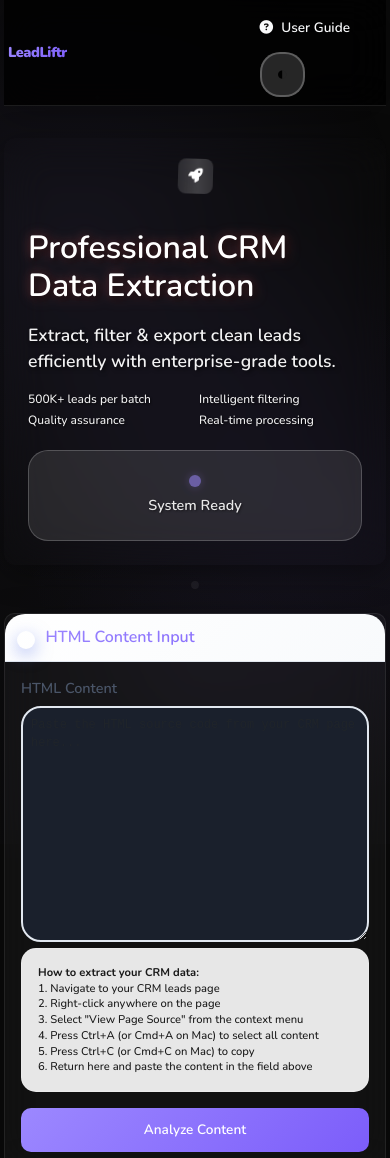
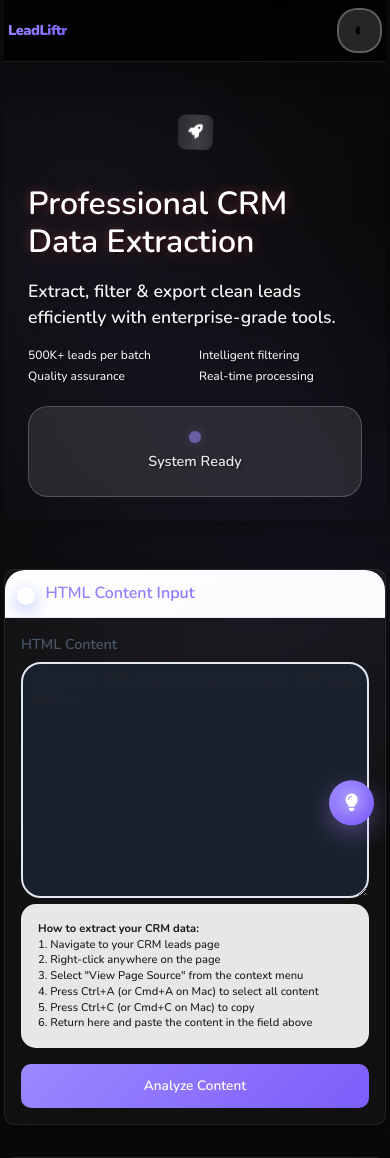
Before and after one commit to ashleighcodess/Leadliftr, a Flask app: template templates/simple_index.html in a window 390 px wide. Shown: the top 1158 px of the page. Run offline with Flask 3, Linux system fonts and the light colour scheme; the template is opened without the code that fills it, so the values that code supplies are empty; some libraries are stand-ins or nearby versions.

Commit message:
Improve user experience by relocating guide and adjusting mobile theme switch
Implements a floating lightbulb user guide button and repositions the theme toggle on mobile devices via CSS and HTML updates.

Replit-Commit-Author: Agent
Replit-Commit-Session-Id: 72e68ea3-9b9c-42d6-bf71-49370e48d499
Replit-Commit-Screenshot-Url: https://storage.googleapis.com/screenshot-production-us-central1/b1c5c53a-c104-4257-8141-a9a8c1face0a/72e68ea3-9b9c-42d6-bf71-49370e48d499/HvWxdvQ

```diff
--- a/static/style.css
+++ b/static/style.css
@@ -1599,14 +1599,79 @@ body.light-mode .btn-outline-light {
     border-color: #2d3748 !important;
 }
 
-body.light-mode .btn-outline-light:hover {
-    background-color: #2d3748 !important;
-    color: white !important;
+/* Floating Guide Button */
+.floating-guide-container {
+    position: fixed;
+    bottom: 2rem;
+    right: 2rem;
+    z-index: 1000;
+}
+
+.floating-guide-btn {
+    display: flex;
+    align-items: center;
+    justify-content: center;
+    width: 60px;
+    height: 60px;
+    background: var(--purple-gradient);
+    color: white;
+    border-radius: 50%;
+    text-decoration: none;
+    box-shadow: 0 8px 25px rgba(156, 136, 255, 0.4);
+    transition: all 0.3s ease;
+    animation: float-gentle 3s ease-in-out infinite;
+}
+
+.floating-guide-btn:hover {
+    transform: translateY(-5px) scale(1.1);
+    box-shadow: 0 15px 35px rgba(156, 136, 255, 0.6);
+    color: white;
+    text-decoration: none;
+}
+
+.floating-guide-btn i {
+    font-size: 1.5rem;
+    animation: lightbulb-glow 2s ease-in-out infinite alternate;
+}
+
+@keyframes float-gentle {
+    0%, 100% { transform: translateY(0px); }
+    50% { transform: translateY(-8px); }
+}
+
+@keyframes lightbulb-glow {
+    0% { text-shadow: 0 0 5px rgba(255, 255, 255, 0.5); }
+    100% { text-shadow: 0 0 15px rgba(255, 255, 255, 0.8), 0 0 25px rgba(255, 255, 255, 0.6); }
 }
 
 /* Premium Navbar Text */
 .navbar-text {
     color: #4a5568 !important;
+}
+
+/* Mobile optimizations for theme toggle */
+@media (max-width: 768px) {
+    .navbar-nav {
+        margin-left: auto;
+    }
+
+    .theme-toggle-header {
+        margin-left: auto;
+    }
+
+    .floating-guide-container {
+        bottom: 1.5rem;
+        right: 1.5rem;
+    }
+
+    .floating-guide-btn {
+        width: 50px;
+        height: 50px;
+    }
+
+    .floating-guide-btn i {
+        font-size: 1.2rem;
+    }
 }
 
 /* Additional Mobile Optimizations */
@@ -1618,6 +1683,20 @@ body.light-mode .btn-outline-light:hover {
     .navbar-brand {
         font-size: 0.9rem;
         line-height: 1.2;
+    }
+
+    .floating-guide-container {
+        bottom: 1rem;
+        right: 1rem;
+    }
+
+    .floating-guide-btn {
+        width: 45px;
+        height: 45px;
+    }
+
+    .floating-guide-btn i {
+        font-size: 1.1rem;
     }
 
     .badge {
--- a/templates/simple_index.html
+++ b/templates/simple_index.html
@@ -35,9 +35,6 @@
                             <span class="brand-text">LeadLiftr</span>
                         </span>
                         <div class="navbar-nav">
-                            <a href="/guide" class="btn btn-outline-light btn-sm me-3">
-                                <i class="fas fa-question-circle me-2"></i>User Guide
-                            </a>
                             <button class="theme-toggle-header" id="themeToggle">
                                 <span class="theme-icon sun-icon">◐</span>
                                 <span class="theme-icon moon-icon">◑</span>
@@ -307,6 +304,13 @@
         </div>
     </div>
 
+    <!-- Floating Guide Button -->
+    <div class="floating-guide-container">
+        <a href="/guide" class="floating-guide-btn" title="User Guide">
+            <i class="fas fa-lightbulb"></i>
+        </a>
+    </div>
+
     <!-- Footer -->
     <footer class="footer-section">
         <div class="container">
```
